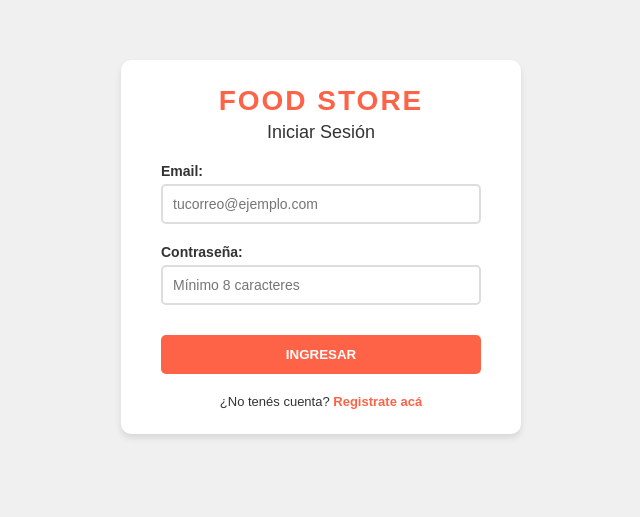
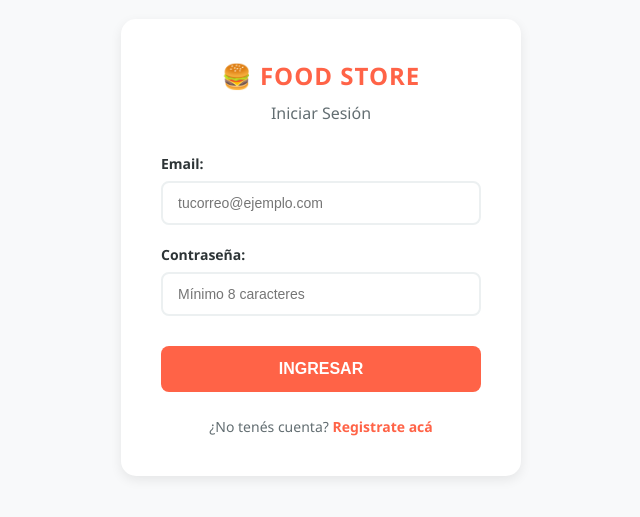
Before and after one commit to Tonga26/Food-Store_TPI_Programacion-3, a website built with Vite: page frontend/src/pages/auth/login/login.html in a window 1280 px wide. Shown: the part 153-670 px from the top of the page, without its empty margins (319-959 px from the left). Built offline with nearby package versions, Linux system fonts and the light colour scheme.

Commit message:
style: finalizar diseño de login y asegurar consistencia visual

```diff
--- a/frontend/src/css/login.css
+++ b/frontend/src/css/login.css
@@ -1,21 +1,24 @@
 :root {
     --color-primario: #ff6347;
-    --color-fondo: #f0f0f0;
-    --color-texto: #333;
+    --color-fondo: #f8f9fa;
+    --color-texto: #2d3436;
+    --color-texto-suave: #636e72;
     --color-blanco: #fff;
-    --color-borde: #ddd;
+    --color-borde: #ecf0f1;
     --color-focus: #ff4500;
+    --shadow-soft: 0 4px 12px rgba(0, 0, 0, 0.08);
 }
 
 * {
-    padding: 0px;
-    margin: 0px;
+    padding: 0;
+    margin: 0;
     box-sizing: border-box;
 }
 
 body {
     background-color: var(--color-fondo);
-    font-family: Arial, Helvetica, sans-serif;
+    font-family: 'Segoe UI', Roboto, Helvetica, Arial, sans-serif;
+    color: var(--color-texto);
 }
 
 .container {
@@ -23,87 +26,98 @@ body {
     justify-content: center;
     align-items: center;
     min-height: 100vh;
+    padding: 20px;
 }
 
-.login-form, .registro-form {
+.login-form {
     display: flex;
     flex-direction: column;
     background-color: var(--color-blanco);
     width: 100%;
     max-width: 400px;
-    padding: 25px 40px;
-    border-radius: 10px;
-    box-shadow: 0px 4px 6px rgba(0, 0, 0, 0.1);
+    padding: 40px;
+    border-radius: 15px;
+    box-shadow: var(--shadow-soft);
 }
 
-.login-form h1, .registro-form h1 {
+.login-form h1 {
     color: var(--color-primario);
     text-align: center;
     text-transform: uppercase;
-    letter-spacing: 2px;
-    font-size: 28px;
-    padding-left: 20px;
-    padding-right: 20px;
-    margin-bottom: 5px;
+    letter-spacing: 1px;
+    font-size: 24px;
+    margin-bottom: 10px;
+    font-weight: 800;
 }
 
-.login-form h2, .registro-form h2 {
-    color: var(--color-texto);
-    font-size: 18px;
+.login-form h2 {
+    color: var(--color-texto-suave);
+    font-size: 16px;
     text-align: center;
-    font-weight: normal;
-    padding-left: 20px;
-    padding-right: 20px;
-    margin-bottom: 20px;
+    font-weight: 500;
+    margin-bottom: 30px;
 }
 
 label {
     color: var(--color-texto);
-    font-weight: bold;
+    font-weight: 600;
     font-size: 14px;
-    margin-bottom: 5px;
+    margin-bottom: 8px;
 }
 
 input {
     width: 100%;
-    padding: 10px;
+    padding: 12px 15px;
     border: 2px solid var(--color-borde);
-    border-radius: 5px;
+    border-radius: 8px;
     font-size: 14px;
     margin-bottom: 20px;
     outline: none;
+    transition: all 0.3s ease;
 }
 
 input:focus {
-    border: 2px solid var(--color-focus);
+    border-color: var(--color-primario);
+    box-shadow: 0 0 0 3px rgba(255, 99, 71, 0.1);
 }
 
 button {
     width: 100%;
-    padding: 12px;
+    padding: 14px;
     margin-top: 10px;
     border: none;
-    border-radius: 5px;
+    border-radius: 8px;
     background-color: var(--color-primario);
     color: white;
     font-weight: bold;
-    transition: background-color 0.3s ease;
+    font-size: 16px;
+    cursor: pointer;
+    transition: transform 0.2s, background-color 0.3s;
 }
 
 button:hover {
-    cursor: pointer;
     background-color: var(--color-focus);
+    transform: translateY(-2px);
+}
+
+button:active {
+    transform: translateY(0);
 }
 
 .registro {
     text-align: center;
-    font-size: 13px;
-    margin-top: 20px;
-    color: var(--color-texto);
+    font-size: 14px;
+    margin-top: 25px;
+    color: var(--color-texto-suave);
 }
 
 .registro a {
     text-decoration: none;
     color: var(--color-primario);
     font-weight: bold;
+    transition: color 0.3s;
 }
+
+.registro a:hover {
+    color: var(--color-focus);
+}
--- a/frontend/src/pages/auth/login/login.html
+++ b/frontend/src/pages/auth/login/login.html
@@ -1,24 +1,22 @@
 <!DOCTYPE html>
-<html lang="en">
-
+<html lang="es">
 <head>
     <meta charset="UTF-8">
     <meta name="viewport" content="width=device-width, initial-scale=1.0">
     <link rel="stylesheet" href="../../../css/login.css">
-    <title>Food Store - Login</title>
+    <title>Food Store - Iniciar Sesión</title>
 </head>
-
 <body>
     <div class="container">
         <form action="#" method="#" class="login-form" id="login-form">
-            <h1>FOOD STORE</h1>
+            <h1>🍔 FOOD STORE</h1>
             <h2>Iniciar Sesión</h2>
 
             <label for="email">Email:</label>
-            <input type="email" id="email" name="email" placeholder="tucorreo@ejemplo.com" required>
+            <input type="email" id="email" name="email" placeholder="tucorreo@ejemplo.com" autocomplete="username" required>
 
             <label for="password">Contraseña:</label>
-            <input type="password" id="password" name="password" placeholder="Mínimo 8 caracteres" required>
+            <input type="password" id="password" name="password" placeholder="Mínimo 8 caracteres" autocomplete="current-password" required>
 
             <button type="submit">INGRESAR</button>
 
@@ -27,8 +25,6 @@
             </p>
         </form>
     </div>
-
     <script type="module" src="./login.ts"></script>
 </body>
-
 </html>
```
